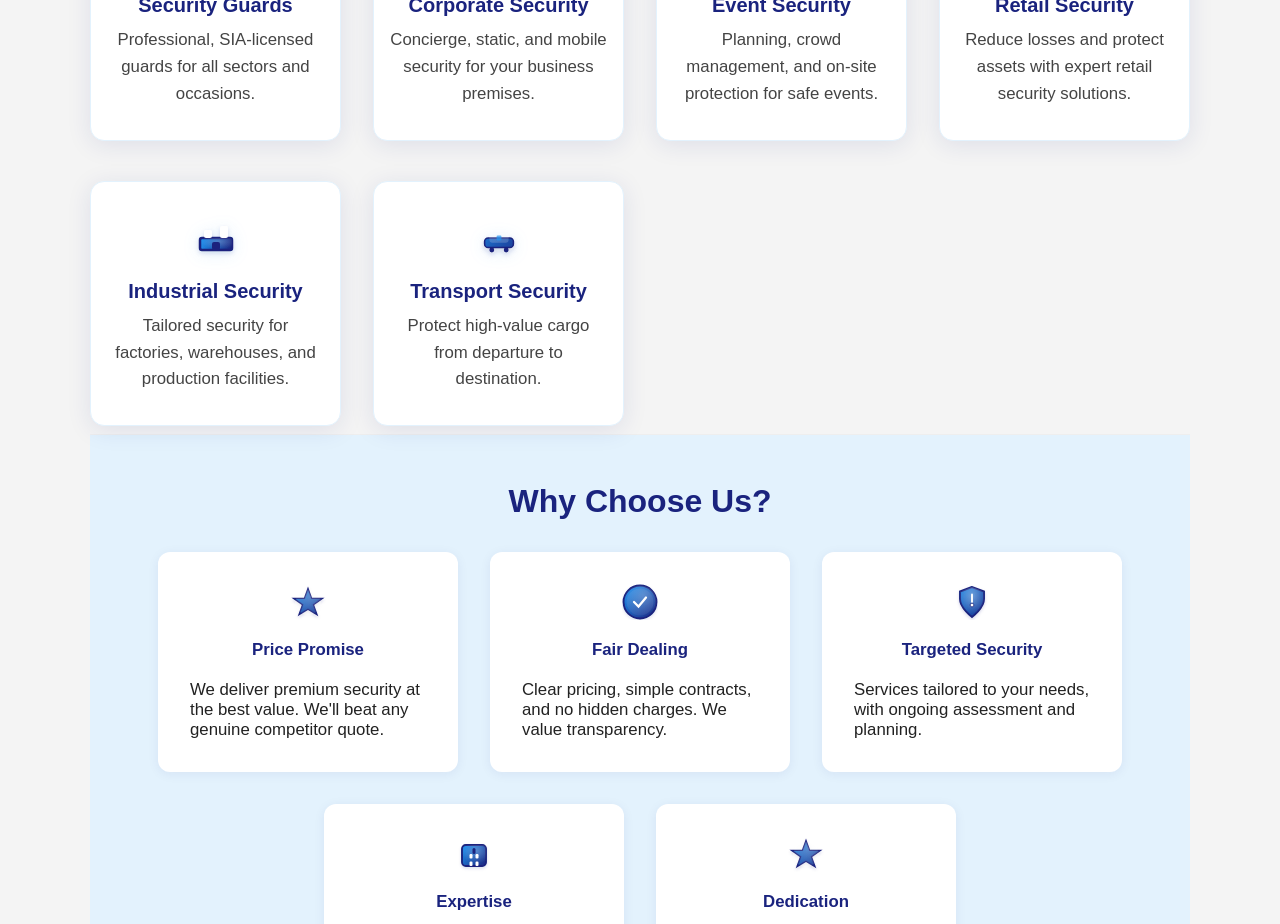
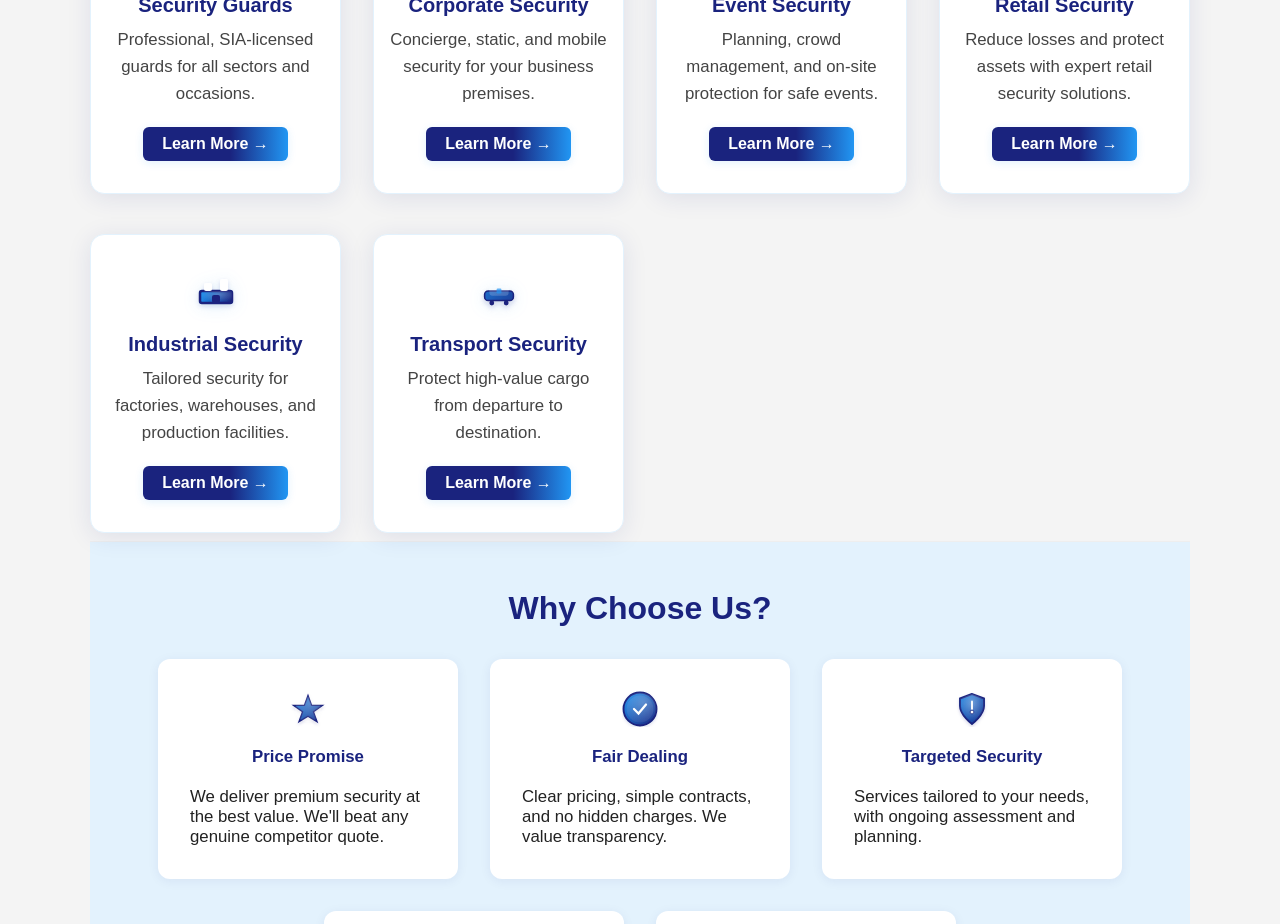
Before and after one commit to ghulam-mujtaba5/client1.2, a Next.js app: page /services in a window 1280 px wide. Shown: the part 920-1844 px from the top of the page. Built offline with nearby package versions, Linux system fonts and the light colour scheme.

Commit message:
Add Learn More button to ServiceCard component; enhance styling for improved user interaction.

```diff
--- a/components/ServiceCard.js
+++ b/components/ServiceCard.js
@@ -7,6 +7,9 @@ export default function ServiceCard({ title, icon, link, desc }) {
       <Image src={icon} alt={title} width={48} height={48} className={styles.icon} />
       <h2 className={styles.title}>{title}</h2>
       <p className={styles.desc}>{desc}</p>
+      <span className={styles.learnMore}>
+        Learn More &rarr;
+      </span>
     </a>
   );
 }
--- a/components/ServiceCard.module.css
+++ b/components/ServiceCard.module.css
@@ -38,3 +38,20 @@
   color: #444;
   line-height: 1.6;
 }
+.learnMore {
+  display: inline-block;
+  margin-top: 1.2rem;
+  padding: 0.5rem 1.2rem;
+  background: linear-gradient(90deg, var(--primary-blue) 60%, var(--accent-blue) 100%);
+  color: var(--white);
+  border-radius: 6px;
+  font-weight: 600;
+  font-size: 1rem;
+  text-decoration: none;
+  box-shadow: 0 2px 8px #2196f322;
+  transition: background 0.2s;
+  cursor: pointer;
+}
+.card:focus .learnMore, .card:hover .learnMore {
+  background: linear-gradient(90deg, var(--accent-blue) 60%, var(--primary-blue) 100%);
+}
```
